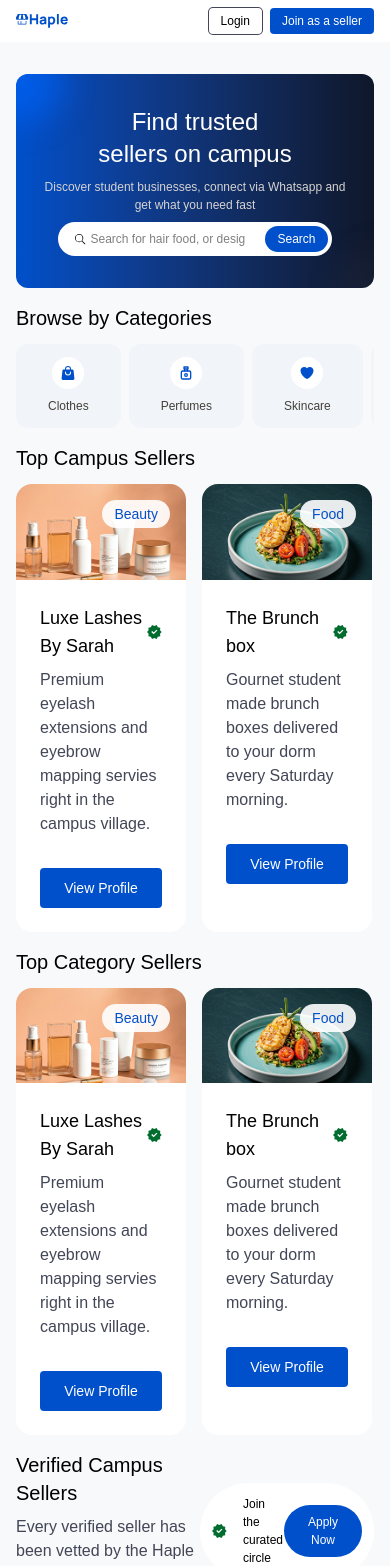
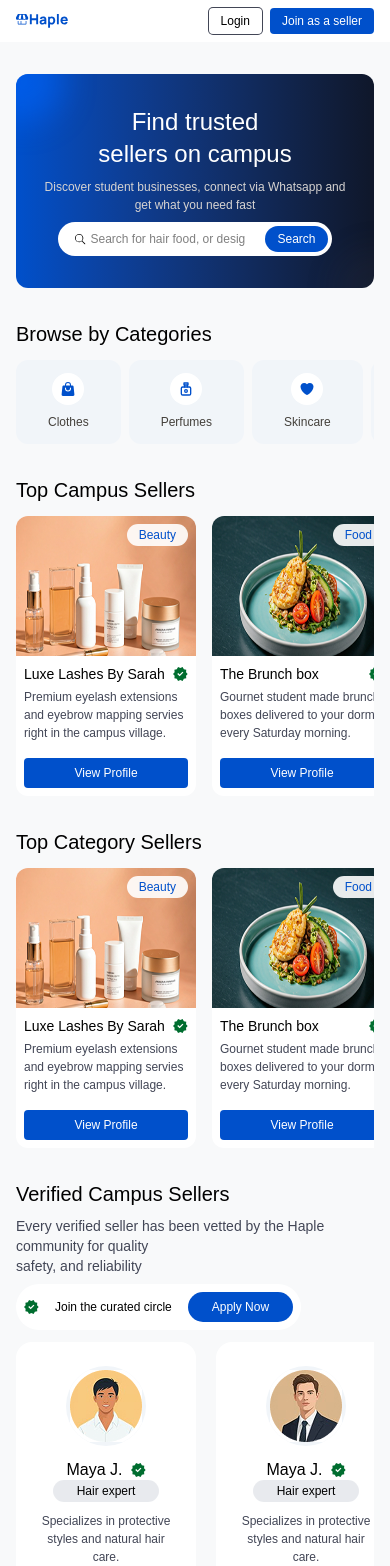
Before and after one commit to BuildingStartup/haplev1, a React (Vite) app: page / in a window 390 px wide. Shown: the top 1566 px of the page. Built offline with nearby package versions, Linux system fonts and the light colour scheme.

Commit message:
scroll effect and mobile version

```diff
--- a/src/index.css
+++ b/src/index.css
@@ -28,3 +28,15 @@ body {
   --color-secondary-icon: #25D366;
   --color-secondary-light: #128C7E;
 }
+
+@layer utilities {
+  /* Hide scrollbar for Chrome, Safari and Opera */
+  .no-scrollbar::-webkit-scrollbar {
+    display: none;
+  }
+  /* Hide scrollbar for IE, Edge and Firefox */
+  .no-scrollbar {
+    -ms-overflow-style: none;  /* IE and Edge */
+    scrollbar-width: none;  /* Firefox */
+  }
+}
--- a/src/pages/Homepage.jsx
+++ b/src/pages/Homepage.jsx
@@ -1,4 +1,5 @@
 import CategoriesList from "../ui/CategoriesList";
+import Footer from "../ui/Footer";
 import Hero from "../ui/Hero";
 import Navbar from "../ui/Navbar";
 import TopCategories from "../ui/TopCategories";
@@ -11,13 +12,16 @@ export default function Homepage(){
             <div className="bg-white px-4 py-2 lg:px-12 lg:py-3">
                 <Navbar />
             </div>
-            <main className="space-y-4 px-4 py-2 lg:px-12 lg:py-3 lg:space-y-8">
+            <main className="space-y-8 px-4 py-2 lg:px-12 lg:py-3">
                 <Hero />
                 <CategoriesList />
                 <Topsellers />
                 <TopCategories />
                 <VerifiedSellers />
             </main>
+            <div className="bg-primary-light p-10 lg:p-20">
+                <Footer />
+            </div>
         </div>
     )
 }
--- a/src/ui/BusinessList.jsx
+++ b/src/ui/BusinessList.jsx
@@ -33,20 +33,20 @@ function BusinessList() {
     ]
 
     return (
-        <div className="grid grid-flow-col auto-cols-[170px] lg:auto-cols-[389px] gap-4 overflow-x-hidden">
+        <div className="grid grid-flow-col auto-cols-[180px] lg:auto-cols-[389px] gap-4 no-scrollbar overflow-x-auto">
                 {sellers.map((seller, index) => (
-                    <div key={index} className="rounded-2xl overflow-hidden bg-white ">
-                        <div className="relative">
-                            <img src={`../${seller.image_url}.jpg`} alt={seller.business_name} className="w-full" />
-                            <span className="absolute top-4 right-4 py-1 px-3 bg-white/90 rounded-full text-primary font-medium text-sm capitalize">{seller.category_name}</span>
+                    <div key={index} className="rounded-xl lg:rounded-2xl overflow-hidden bg-white ">
+                        <div className="relative h-35 lg:h-[219.98px]">
+                            <img src={`../${seller.image_url}.jpg`} alt={seller.business_name} className="w-full h-full" />
+                            <span className="absolute top-2 right-2 py-0.5 lg:py-1 px-3 bg-white/90 rounded-full text-primary font-medium lg:text-sm capitalize lg:top-4 lg:right-4">{seller.category_name}</span>
                         </div>
-                        <div className="p-6 space-y-2">
+                        <div className="p-2 space-y-1 lg:p-6 lg:space-y-2">
                             <div className="flex justify-between items-center">
-                                <h3 className="text-lg font-medium">{seller.business_name}</h3>
+                                <h3 className="text-sm lg:text-lg font-medium">{seller.business_name}</h3>
                                 <img src="../checkIcon.svg" alt="verified"/>
                             </div>
-                            <p className="text-base text-neutral-100">{seller.description}</p>
-                            <button className="mt-6 bg-primary text-white w-full p-2.5 text-sm rounded">View Profile</button>
+                            <p className="lg:text-base text-neutral-100">{seller.description}</p>
+                            <button className="mt-3 lg:mt-6 bg-primary text-white w-full p-1.5 lg:p-2.5 lg:text-sm rounded">View Profile</button>
                         </div>
                     </div>
               ))}
--- /dev/null
+++ b/src/ui/Footer.jsx
@@ -0,0 +1,9 @@
+function Footer() {
+    return (
+        <div className="flex items-center justify-center text-white">
+           <p className="lg:text-sm">Empowering student entrepreneurs &bull; Haple &copy;2026</p>
+        </div>
+    )
+}
+
+export default Footer
--- a/src/ui/SellersList.jsx
+++ b/src/ui/SellersList.jsx
@@ -38,11 +38,11 @@ function SellersList() {
         },
     ]
     return (
-        <div className="grid grid-flow-col auto-cols-[170px] lg:auto-cols-[256px] gap-9 overflow-x-hidden">
+        <div className="grid grid-flow-col auto-cols-[180px] lg:auto-cols-[256px] gap-5 lg:gap-9 no-scrollbar overflow-x-auto">
                 {sellers.map((seller, index) => (
                     <div key={index} className="rounded-2xl bg-white flex  flex-col items-center gap-3 p-6 text-center">
-                        <picture>
-                            <img src={`../${seller.image}.jpg`} alt={seller.name} />
+                        <picture className="bg-accent w-20 h-20 flex items-center justify-center overflow-hidden p-1 rounded-full">
+                            <img src={`../${seller.image}.jpg`} alt={seller.name} className="w-full h-full" />
                         </picture>
                         <div>
                             <div className="flex items-center justify-center gap-2">
--- a/src/ui/VerifiedSellers.jsx
+++ b/src/ui/VerifiedSellers.jsx
@@ -3,17 +3,17 @@ import SellersList from "./SellersList"
 function VerifiedSellers() {
     return (
         <div className="space-y-3 lg:space-y-9">
-            <div className="flex justify-between items-center">
+            <div className="flex flex-col gap-2 lg:flex-row lg:justify-between lg:items-center">
                 <div className="space-y-2">
                     <h2 className="text-xl font-medium lg:text-2xl">Verified Campus Sellers</h2>
-                    <p className="text-base text-neutral-100">Every verified seller has been vetted by the Haple community for quality<br/> safety, and reliability</p>
+                    <p className="text-sm lg:text-base text-neutral-100">Every verified seller has been vetted by the Haple community for quality<br/> safety, and reliability</p>
                 </div>
-                <div className="flex gap-4 items-center p-3 rounded-full bg-white">
+                <div className="flex gap-4 items-center p-2 w-fit lg:p-3 lg:w-ful rounded-full bg-white">
                     <div className="flex items-center gap-4">
                         <img src="../checkIcon.svg" alt="check" />
                         <span>Join the curated circle</span>
                     </div>
-                    <button className="bg-primary text-white px-6 py-2 rounded-full">Apply Now</button>
+                    <button className="bg-primary text-white px-6 py-1.5 lg:py-2 rounded-full">Apply Now</button>
                 </div>
             </div>
             <SellersList />
```
